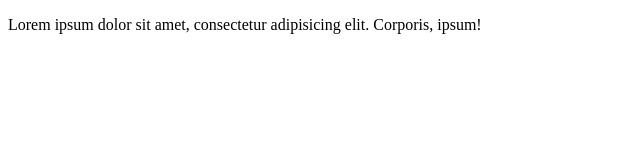
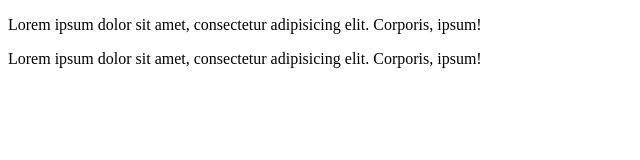
Before and after one commit to PopovAnton123/Jobb, a plain HTML site: page Task01.html in a window 1280 px wide. Shown: the whole page, without its empty margins (0-640 px from the left). Drawn offline with Linux system fonts and the light colour scheme.

Commit message:
Create 2 lorem - commit 2

```diff
--- a/Task01.html
+++ b/Task01.html
@@ -11,6 +11,7 @@
 </head>
 <body>
 <p>Lorem ipsum dolor sit amet, consectetur adipisicing elit. Corporis, ipsum!</p>
+<p>Lorem ipsum dolor sit amet, consectetur adipisicing elit. Corporis, ipsum!</p>
 
 </body>
 </html>
```
